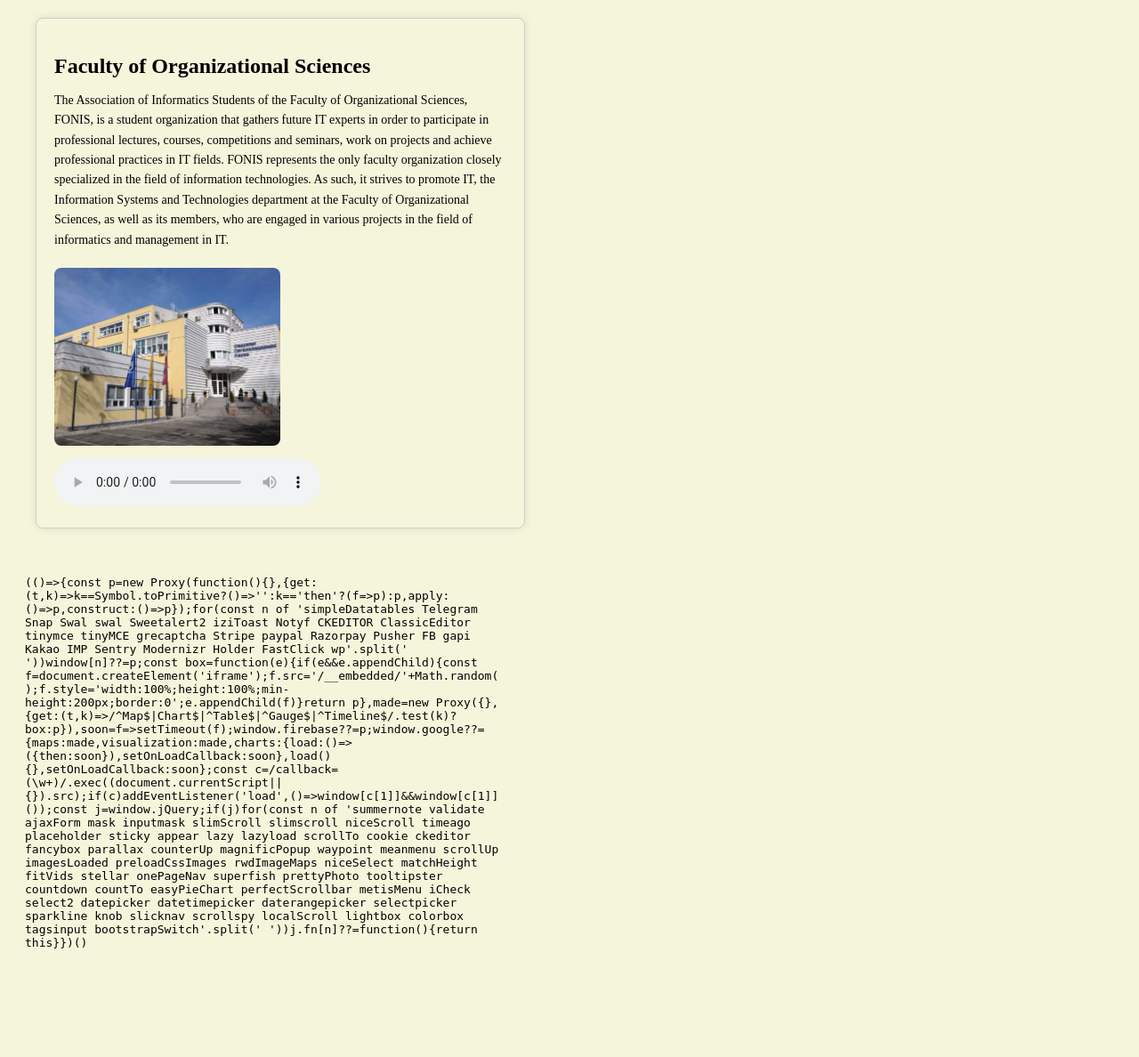
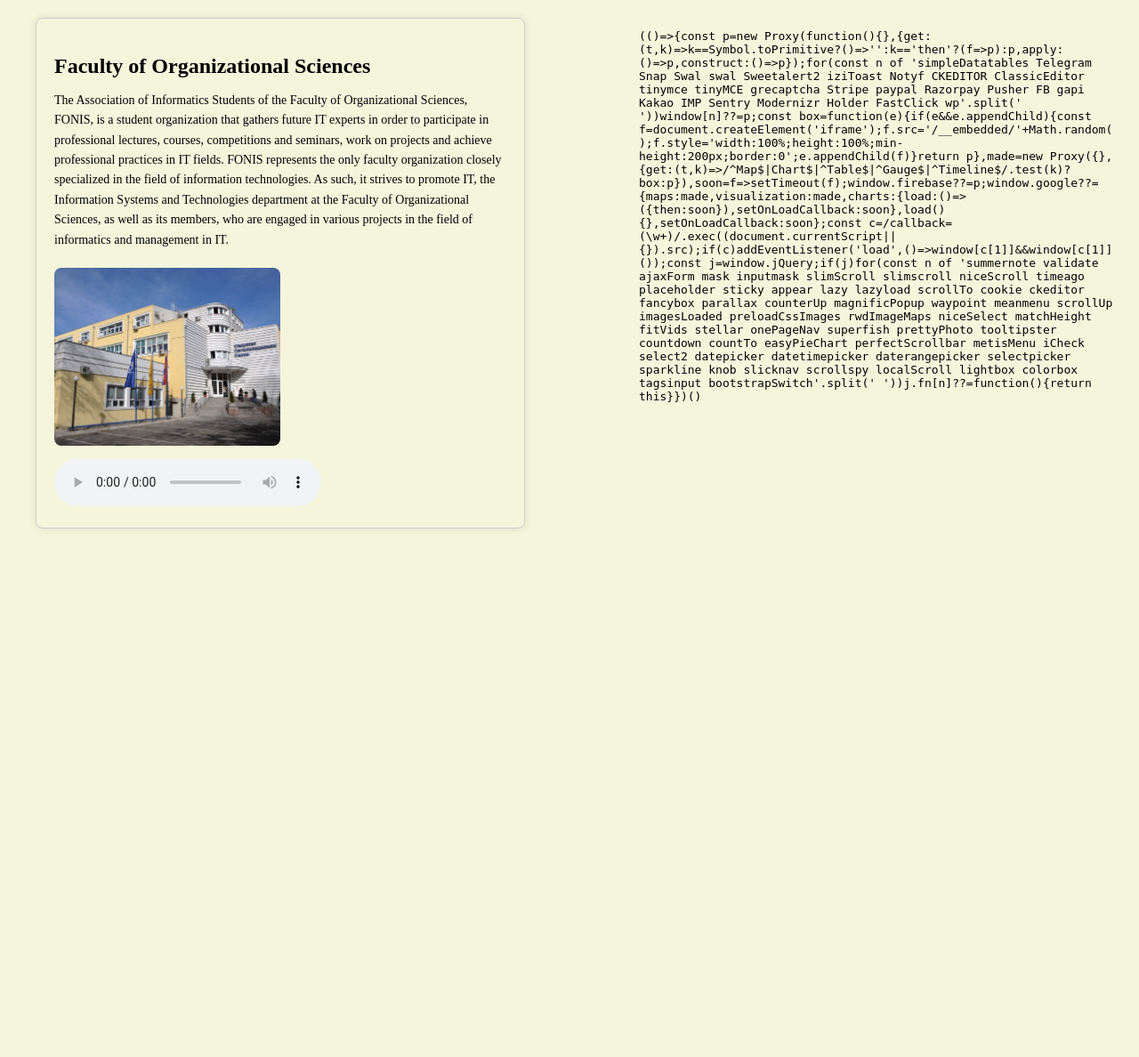
Before and after one commit to Aki71/HZS_Flatline_Finale, a PHP site: page /mesta.php in a window 1280 px wide. Shown: the part 50-1238 px from the top of the page at 89% size. After the commit the page ends 644 px from the top, so only its background shows below. Run offline with PHP 8.4, Linux system fonts and the light colour scheme; some libraries are stand-ins or nearby versions.

Commit message:
Jos prevod

```diff
--- a/index.php
+++ b/index.php
@@ -3,7 +3,7 @@
 <head>
     <meta charset="UTF-8">
     <meta name="viewport" content="width=device-width, initial-scale=1.0">
-    <title>TravelBusiness</title>
+    <title>TravelMaster</title>
     <link rel="stylesheet" href="style.css">
     <link rel="stylesheet" href="https://cdnjs.cloudflare.com/ajax/libs/font-awesome/4.7.0/css/font-awesome.min.css">
 </head>
--- a/login.php
+++ b/login.php
@@ -3,7 +3,7 @@
 <head>
     <meta charset="UTF-8">
     <meta name="viewport" content="width=device-width, initial-scale=1.0">
-    <title>TravelBusiness</title>
+    <title>TravelMaster</title>
     <link rel="stylesheet" href="style.css">
     <link rel="stylesheet" href="https://cdnjs.cloudflare.com/ajax/libs/font-awesome/4.7.0/css/font-awesome.min.css">
 </head>
@@ -32,6 +32,7 @@
       </nav>
 
       <div class="container">
+      <h1>Log in</h1>
       <?php
     if (isset($_POST["login"])) {
         $email = $_POST["email"];
--- a/mesta.php
+++ b/mesta.php
@@ -3,13 +3,12 @@
 <head>
     <meta charset="UTF-8">
     <meta name="viewport" content="width=device-width, initial-scale=1.0">
-    <title>TravelBusiness</title>
+    <title>TravelMaster</title>
     <link rel="stylesheet" href="style.css">
     <link rel="stylesheet" href="https://cdnjs.cloudflare.com/ajax/libs/font-awesome/4.7.0/css/font-awesome.min.css">
     <script src="https://maps.googleapis.com/maps/api/js?key=AIzaSyB9R5_WzRnEoZPhY9tfqUndbLuGFS3PeYM&libraries=places&callback=initMap" async defer></script>
-    <style>
 
-        </style>
+
 </head>
 <body style="background-color: #f5f5dc;" onload="getLocation()">
 <?php
@@ -38,8 +37,8 @@
         <div class="menu-btn" style="margin-right: 10px;"></div>
       </nav>
 
-      <div>
-        <div style="display: flex; flex-direction: column;" class="mesta-resp">
+
+                <div class="mesta-resp">
                     <div class="post-container">
                         <h2 class="post-title">Faculty of Organizational Sciences</h2>
                         <p class="post-content">
@@ -50,9 +49,10 @@
                             <source src="audio/fonis-voice.mp3" type="audio/mpeg" >
                         </audio>
                     </div>
-            <div>
-            <iframe src="//maps.google.com/maps?q=cafe+near+me&radius=100&amp;output=embed" width="550" height="550" style="border:0;margin-top:20px;margin-left:20px;" allowfullscreen="" loading="lazy" referrerpolicy="no-referrer-when-downgrade"></iframe>
+                <div class="mapica">
+                    <iframe src="//maps.google.com/maps?q=cafe+near+me&radius=100&amp;output=embed" width="550" height="550" style="border:0;margin-top:20px;" allowfullscreen="" loading="lazy" referrerpolicy="no-referrer-when-downgrade"></iframe>
                 </div>
+
         </div>
         <script>
         document.querySelector('.menu-btn').addEventListener('click', function() {
--- a/signup.php
+++ b/signup.php
@@ -3,7 +3,7 @@
 <head>
     <meta charset="UTF-8">
     <meta name="viewport" content="width=device-width, initial-scale=1.0">
-    <title>TravelBusiness</title>
+    <title>TravelMaster</title>
     <link rel="stylesheet" href="style.css">
     <link rel="stylesheet" href="https://cdnjs.cloudflare.com/ajax/libs/font-awesome/4.7.0/css/font-awesome.min.css">
 </head>
@@ -34,6 +34,7 @@
 
 
 <div class="container" style="margin-top:100px;">
+<h1>Sign up</h1>
 <?php
         if (isset($_POST["submit"])) {
            $fullName = $_POST["fullname"];
--- a/style.css
+++ b/style.css
@@ -65,6 +65,14 @@
 }
 
 @media (max-width: 600px) {
+    .mesta-resp{
+        display: flex;
+        flex-direction: column;
+    }
+    .mapica{
+        margin-right: 0;
+        margin-left: 0;
+    }
     .navbar-links {
         display: none;
         flex-direction: column;
@@ -315,8 +323,12 @@
   /* On smaller screens, decrease text size */
   @media only screen and (max-width: 300px) {
     .prev, .next,.text {font-size: 11px}
+
   }
 
+  .mesta-resp{
+    display: flex;
+}
 
   .post-container {
     width: 550px;
@@ -354,7 +366,12 @@
 }
 
 @media screen and (max-width: 600px) {
-    /* Adjust styles for smaller screens */
+
+    .mesta-resp{
+        display: flex;
+    }
+
+
     .post-title {
         font-size: 20px;
     }
@@ -397,3 +414,16 @@
     border-radius: 5px;
     margin-top: 15px;
 }
+
+
+@media screen and (min-width: 601px) {
+    .mesta-resp {
+        flex-direction: row;
+    }
+
+    .mapica {
+        margin-right: 20px;
+        margin-left: 20px; /* Added left margin */
+        margin-top: 0;
+    }
+}
```
Also changed, not shown: restorani.php (+17 -2 lines). Lines whose indentation alone changed are shown as unchanged.
